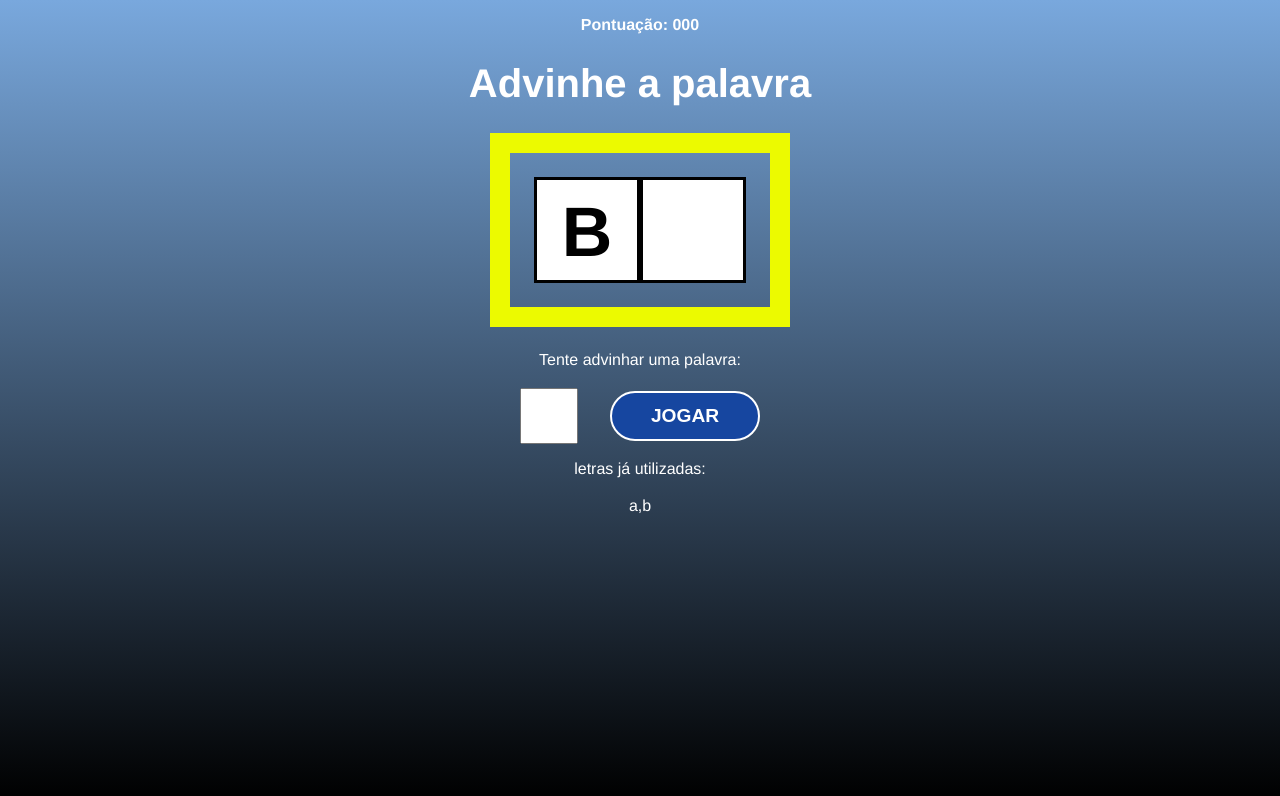
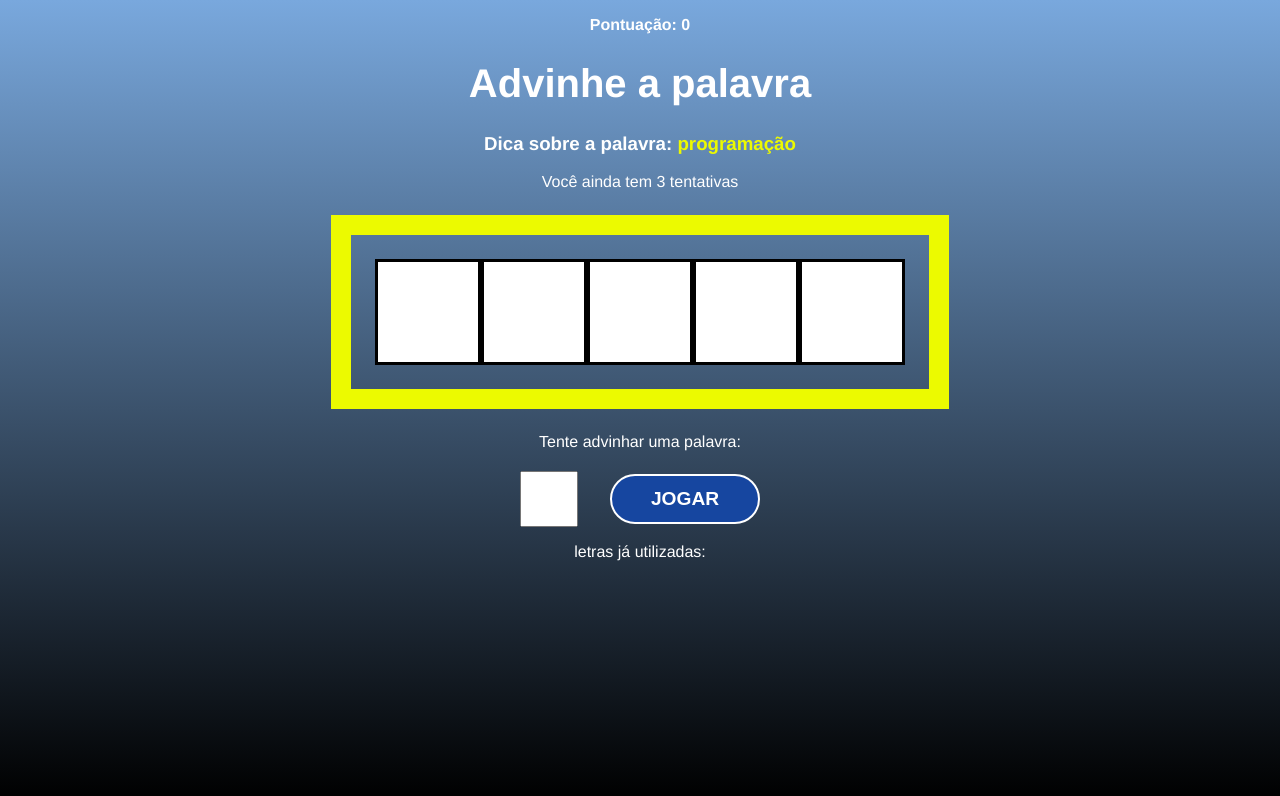
Before and after one commit to alexfarias7/Secret_Word, a React (Vite) app: page / in a window 1280 px wide. Both pictures are taken after a click on the button "COMEÇAR". Shown: the top 796 px of the page. Built offline with nearby package versions, Linux system fonts and the light colour scheme.

Commit message:
consuming states in the game

```diff
--- a/src/App.jsx
+++ b/src/App.jsx
@@ -22,6 +22,11 @@
   const [PickedCategory, setPickedCategory] = useState("");
   const [Letters, setLetters] = useState([]);
 
+  const [GuessedLetters, setGuessedLetters] = useState([]);
+  const [WrongLetters, setWrongLetters] = useState([]);
+  const [Guesses, setGuesses] = useState(3);
+  const [Score, setScore] = useState(0);
+
   const pickWordAndCategory = () => {
     //* pegando uma categoria radomicamente
     const categories = Object.keys(Word);
@@ -32,7 +37,7 @@
     const word =
       Word[category][Math.floor(Math.random() * Word[category].length)];
 
-    return {word, category};
+    return { word, category };
   };
 
   //*começa o jogo
@@ -41,22 +46,21 @@
     const { word, category } = pickWordAndCategory();
 
     //* criando um array de letras
-    let wordLetters = word.split('')
-    wordLetters= wordLetters.map((letter)=>letter.toLowerCase())
+    let wordLetters = word.split("");
+    wordLetters = wordLetters.map((letter) => letter.toLowerCase());
 
     //* pegando o estados
-    setPickedWord(word)
-    setPickedCategory(category)
-    setLetters(Letters)
+    setPickedWord(word);
+    setPickedCategory(category);
+    setLetters(wordLetters);
 
-
-    console.log(word, category, '  ' , wordLetters)
+    console.log(word, category, "  ", wordLetters);
     setGameStage(stage[1].name);
   };
 
   //* processa a letra do input
-  const verifyletter = () => {
-    setGameStage(stage[2].name);
+  const verifyletter = (letters) => {
+    console.log(letters);
   };
 
   //* reinicia o jogo
@@ -66,7 +70,18 @@
   return (
     <div className="App">
       {GameStage === "start" && <StartScreen startGame={startGame} />}
-      {GameStage === "game" && <Game verifyletter={verifyletter} />}
+      {GameStage === "game" && (
+        <Game
+          verifyletter={verifyletter}
+          PickedWord={PickedWord}
+          PickedCategory={PickedCategory}
+          Letters={Letters}
+          GuessedLetters={GuessedLetters}
+          Guesses={Guesses}
+          Score={Score}
+          WrongLetters={WrongLetters}
+        />
+      )}
       {GameStage === "end" && <GameOver retry={retry} />}
     </div>
   );
--- a/src/components/Game/index.jsx
+++ b/src/components/Game/index.jsx
@@ -1,31 +1,71 @@
 import styles from "./style.module.css";
 
-const Game = ({ verifyletter }) => {
+import { useState, useRef } from "react";
+
+const Game = ({
+  verifyletter,
+  PickedWord,
+  PickedCategory,
+  Letters,
+  GuessedLetters,
+  Guesses,
+  WrongLetters,
+  Score,
+}) => {
+  const [Letter, setLetter] = useState("");
+  const letterInputRef = useRef(null);
+
+  const handleSubmit = (e) => {
+    e.preventDefault();
+    verifyletter(Letter);
+
+    setLetter("");
+
+    letterInputRef.current.focus();
+  };
   return (
     <div className={styles.game}>
       <p className={styles.points}>
-        <span>Pontuação: 000</span>
+        <span>Pontuação: {Score}</span>
       </p>
       <h1> Advinhe a palavra</h1>
-      <h3 className={styles.tip}></h3>
+      <h3 className={styles.tip}>
+        Dica sobre a palavra: <span>{PickedCategory}</span>
+      </h3>
+      <p>Você ainda tem {Guesses} tentativas</p>
       <div className={styles.worldContainer}>
-        <span className={styles.letter}>B</span>
-        <span className={styles.blankSquare}></span>
+        {Letters.map((letter, i) =>
+          GuessedLetters.includes(letter) ? (
+            <span key={i} className={styles.letter}>
+              {letter}
+            </span>
+          ) : (
+            <span key={i} className={styles.blankSquare}></span>
+          )
+        )}
       </div>
       <div className={styles.letterContainer}>
         <p>Tente advinhar uma palavra:</p>
-        <form>
-          <input type="text" name="letter" maxLength={1} required />
+        <form onSubmit={handleSubmit}>
+          <input
+            type="text"
+            name="letter"
+            maxLength={1}
+            required
+            onChange={(e) => setLetter(e.target.value)}
+            value={Letter}
+            ref={letterInputRef}
+          />
           <button>Jogar</button>
         </form>
 
         <div className={styles.wrongLettersContainer}>
-            <p>letras já utilizadas:</p>
-            <span>a,</span>
-            <span>b</span>
+          <p>letras já utilizadas:</p>
+          {WrongLetters.map((letter, i) => (
+            <span key={i}>{letter},</span>
+          ))}
         </div>
       </div>
-
     </div>
   );
 };
```
